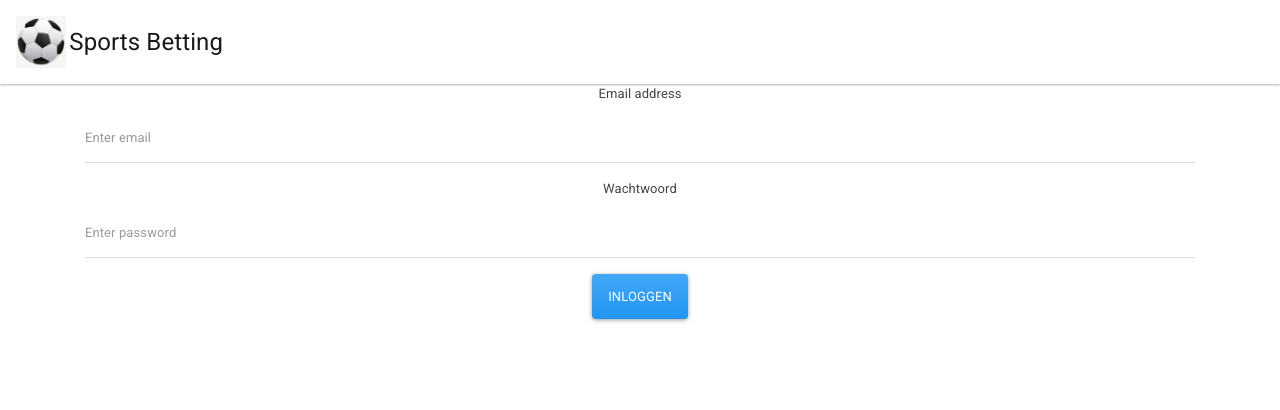
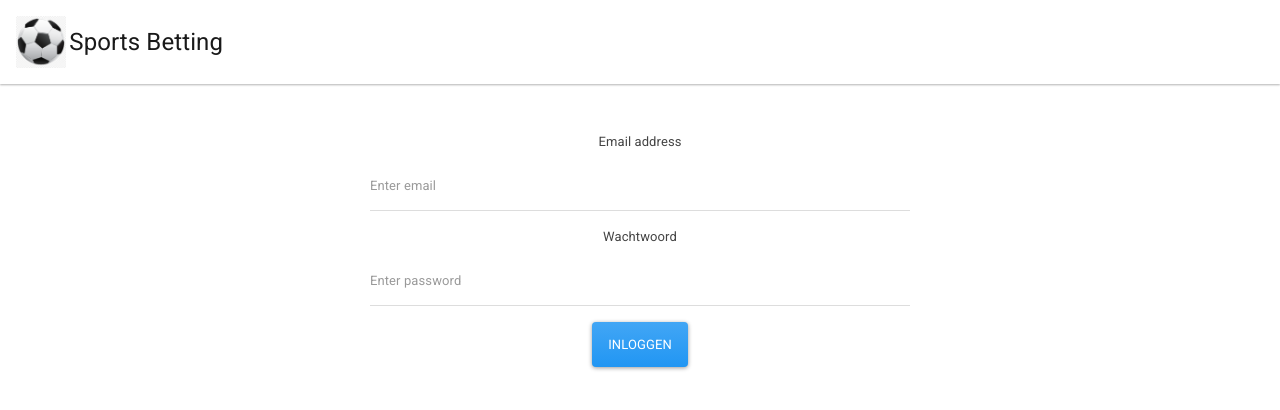
Before and after one commit to mipes4/sports-betting-client, a React (Create React App) app: page /login in a window 1280 px wide. Shown: the top 410 px of the page. Built offline with nearby package versions, Linux system fonts and the light colour scheme.

Commit message:
Add some basice styling

```diff
--- a/src/components/matches/MatchEntry.js
+++ b/src/components/matches/MatchEntry.js
@@ -3,8 +3,8 @@ import { Link } from "react-router-dom";
 import moment from "moment";
 import { useDispatch, useSelector } from "react-redux";
 // assets
-import logoDummy from "../images/logoDummy.png";
-import { ReactComponent as Clock } from "../images/clock.svg";
+import logoDummy from "../../assets/logoDummy.png";
+import { ReactComponent as Clock } from "../../assets/clock.svg";
 // redux
 import {
   postPrediction,
--- a/src/pages/Admin/AdminTasks/Signup.js
+++ b/src/pages/Admin/AdminTasks/Signup.js
@@ -7,7 +7,7 @@ import { selectTeams } from "../../../store/configs/selectors";
 // components
 import ClubPreference from "../../../components/ClubPreference/ClubPreference";
 // styles
-import { Container, Form, Button } from "react-bootstrap";
+import { Container, Row, Col, Form, Button } from "react-bootstrap";
 
 export default function SignUp() {
   const dispatch = useDispatch();
@@ -59,8 +59,10 @@ export default function SignUp() {
 
   return (
     <Container>
+      <Row className="justify-content-md-center mt-5">
+        <Col xs lg={6}>
           <h3>Maak een account voor een nieuw lid</h3>
-      <Form onSubmit={submitForm}>
+          <Form onSubmit={submitForm} className="mt-5">
             <Form.Group controlId="formBasicUserName">
               <Form.Label>Gebruikersnaam</Form.Label>
               <Form.Control
@@ -156,6 +158,8 @@ export default function SignUp() {
               Aanmelden
             </Button>
           </Form>
+        </Col>
+      </Row>
     </Container>
   );
 }
--- a/src/pages/Login.js
+++ b/src/pages/Login.js
@@ -5,7 +5,7 @@ import { useDispatch, useSelector } from "react-redux";
 import { login } from "../store/user/actions";
 import { selectToken } from "../store/user/selectors";
 // styles
-import { Container, Form, Button } from "react-bootstrap";
+import { Container, Row, Col, Form, Button } from "react-bootstrap";
 
 export default function Login() {
   const [email, setEmail] = useState("");
@@ -29,6 +29,8 @@ export default function Login() {
 
   return (
     <Container>
+      <Row className="justify-content-md-center mt-5">
+        <Col xs lg={6}>
           <Form onSubmit={submitForm}>
             <Form.Group controlId="formBasicEmail">
               <Form.Label>Email address</Form.Label>
@@ -56,6 +58,8 @@ export default function Login() {
               Inloggen
             </Button>
           </Form>
+        </Col>
+      </Row>
     </Container>
   );
 }
--- a/src/pages/Profiel.js
+++ b/src/pages/Profiel.js
@@ -9,7 +9,7 @@ import { selectTeams } from "../store/configs/selectors";
 // components
 import ClubPreference from "../components/ClubPreference/ClubPreference";
 // styles
-import { Container, Form, Button } from "react-bootstrap";
+import { Container, Row, Col, Form, Button } from "react-bootstrap";
 
 export default function Profiel() {
   const history = useHistory();
@@ -67,6 +67,8 @@ export default function Profiel() {
   return (
     user && (
       <Container>
+        <Row className="justify-content-md-center mt-5">
+          <Col xs lg={6}>
             <Form onSubmit={submitForm}>
               <Form.Group controlId="formBasicUserName">
                 <Form.Label>Gebruikersnaam</Form.Label>
@@ -165,6 +167,8 @@ export default function Profiel() {
                 Sla mijn profiel op
               </Button>
             </Form>
+          </Col>
+        </Row>
       </Container>
     )
   );
```
Lines whose indentation alone changed are shown as unchanged.
